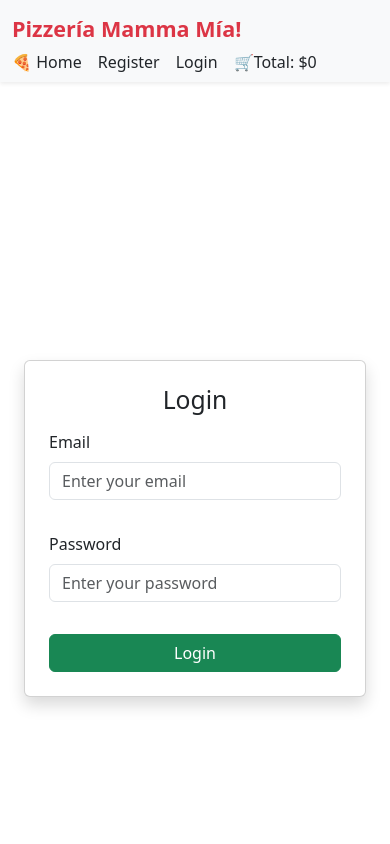
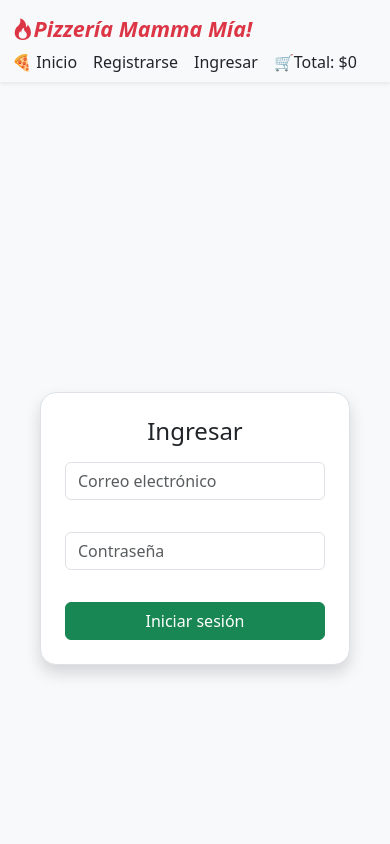
Before and after one commit to JennifferPrieto/hito1-react, a React (Vite) app: page /hito1-react/login in a window 390 px wide. Shown: the top 844 px of the page. Built offline with nearby package versions, Linux system fonts and the light colour scheme.

Commit message:
diseño responsivo

```diff
--- a/package.json
+++ b/package.json
@@ -14,6 +14,7 @@
   },
   "dependencies": {
     "bootstrap": "^5.3.8",
+    "bootstrap-icons": "^1.13.1",
     "react": "^19.1.1",
     "react-dom": "^19.1.1",
     "react-icons": "^5.5.0",
--- a/src/assets/css/style.css
+++ b/src/assets/css/style.css
@@ -8,20 +8,41 @@
   display: flex;
   justify-content: center;
   align-items: center;
-  color: var(--text-light);
+  overflow: hidden;
 
+
+}
+.pizzaHeader__fade {
+  position: absolute;
+  inset: 0;
+  background: rgba(0, 0, 0, 0.45);
+  z-index: 1;
 }
 
 .pizzaHeader__center{
+  position: relative;
   z-index: 2;
   text-align: center;
-  padding: 2rem;
+  padding: 1rem;
 }
-
-.pizzaHeader__card{
-    background-color: rgba(0, 0, 0, 0.6);
-    padding: 100px ;
 
 
 
+@media (max-width: 768px) {
+  .pizzaHeader {
+    height: 70vh;
+  }
+
+  .pizzaHeader__card {
+    padding: 1.5rem;
+  }
+
+  .pizzaHeader__card h1 {
+    font-size: 1.8rem;
+  }
+
+  .pizzaHeader__card p {
+    font-size: 1rem;
+  }
+
 }
--- a/src/components/Header.jsx
+++ b/src/components/Header.jsx
@@ -21,7 +21,6 @@ const Header = () => {
             <div className="pizzaHeader__card text-center">
                  <h1 className="fw-bold fs-1 text-white">Pizzería Mamma Mía!</h1>
                  <p className="fs-5 text-white ">¡Tenemos las mejores pizzas que podrás encontrar!</p>
-                 <hr className="border-2 mx-auto" style={{ width: "60%", borderColor: "white" }} />
 
             </div>
 
--- a/src/components/Navbar.jsx
+++ b/src/components/Navbar.jsx
@@ -1,6 +1,8 @@
 import { Link } from "react-router-dom";
 import { useUser } from "../context/UserContext";
 import { useCart } from "../context/CartContext";
+import "bootstrap-icons/font/bootstrap-icons.css"
+
 
 const Navbar = () => {
    const { token, logout } = useUser();
@@ -10,20 +12,27 @@ const Navbar = () => {
     return (
         <nav className="navbar navbar-expand-lg navbar-light bg-light shadow-sm ">
             <div className="container">
-                <Link className="navbar-brand fw-bold fs-4 text-danger" to="/" > Pizzería Mamma Mía! </Link>
+                <Link className="navbar-brand fw-bold fs-4 text-danger" to="/" >
+                    <i className="bi bi-fire me-2">Pizzería Mamma Mía!</i>
+                </Link>
+
                 <div className="d-flex align-items-center gap-3">
-                    <Link className="nav-link text-dark" to="/"> 🍕 Home </Link>
+                    <Link className="nav-link text-dark" to="/">
+
+                     🍕 Inicio
+                    </Link>
 
                     {token ? (
                         <>
-                        <Link className="nav-link" to="/profile">Profile</Link>
+                        <Link className="nav-link text-dark" to="/profile">
+                        Profile</Link>
                         <button className="btn btn-danger ms-2" onClick={logout}>Logout</button>
                         </>
 
                     ) : (
                         <>
-                        <Link className="nav-link text-dark" to="/register"> Register </Link>
-                        <Link className="nav-link text-dark" to="/login"> Login </Link>
+                        <Link className="nav-link text-dark" to="/register"> Registrarse </Link>
+                        <Link className="nav-link text-dark  " to="/login"> Ingresar </Link>
                         </>
 
                     )}
--- a/src/index.css
+++ b/src/index.css
@@ -13,56 +13,69 @@
   -moz-osx-font-smoothing: grayscale;
 }
 
-a {
-  font-weight: 500;
-  color: #646cff;
-  text-decoration: inherit;
-}
-a:hover {
-  color: #535bf2;
-}
+
 
 body {
   margin: 0;
-  display: flex;
-  place-items: center;
-  min-width: 320px;
+  padding: 0;
   min-height: 100vh;
+  background-color: #f8f9fa;
+  color: #212529;
 }
 
-h1 {
-  font-size: 3.2em;
-  line-height: 1.1;
+:root {
+  width: 100%;
+  max-width: 100%;
+  margin: 0 auto;
+  padding: 0;
+  text-align: left;
 }
+
+a {
+  color: #28a745;
+  text-decoration: none;
+}
+
+a:hover {
+  color: #218838;
+}
+
+
 
 button {
   border-radius: 8px;
-  border: 1px solid transparent;
+  border: none;
   padding: 0.6em 1.2em;
   font-size: 1em;
   font-weight: 500;
   font-family: inherit;
   background-color: #1a1a1a;
+  color: white;
   cursor: pointer;
-  transition: border-color 0.25s;
+  transition: 0.3s;
 }
 button:hover {
-  border-color: #646cff;
-}
-button:focus,
-button:focus-visible {
-  outline: 4px auto -webkit-focus-ring-color;
+  border-color: #28a745;
 }
 
-@media (prefers-color-scheme: light) {
-  :root {
-    color: #213547;
-    background-color: #ffffff;
+.card {
+  border-radius: 1rem;
+  border: 1px solid #dee2e6;
+  background-color: #fff;
+
+}
+
+
+@media (max-width: 768px) {
+  .card {
+    margin: 1rem;
+    padding: 1.5rem;
   }
-  a:hover {
-    color: #747bff;
+
+  h2 {
+    font-size: 1.5rem;
   }
   button {
-    background-color: #f9f9f9;
+    width: 100%;
   }
 }
--- a/src/pages/Home.jsx
+++ b/src/pages/Home.jsx
@@ -32,14 +32,16 @@ const Home = () => {
          <Header/>
 
 
-      <div className="container-fluid py-4">
-         <h2 className=" mb-4 text-center"> Our restaurant's menu</h2>
-         <div className="row row-cold-1 row-cols-sm-2 row-cols-lg-3 g-4">
+      <div className="container-fluid py-5">
+         <h2 className=" mb-4 text-center text-danger fw-bold">
+              Bienvenido a nuestro menú
+         </h2>
+         <div className="row row-cold-1 row-cols-sm-2 row-cols-md-3 row-cols-lg-4 g-4">
             {pizzas.length > 0 ? (
                pizzas.map((pizza) => (
-                  <div className="col" key={pizza.id}>
-                     <CardPizza pizza={pizza} addToCart={addToCart} />
-                  </div>
+
+                     <CardPizza key={pizza.id} pizza={pizza} addToCart={addToCart} />
+
                ))
             ) : (
                <p className="text-center">Cargando pizzas...</p>
--- a/src/pages/LoginPage.jsx
+++ b/src/pages/LoginPage.jsx
@@ -27,18 +27,18 @@ const LoginPage = () => {
     };
 
     return (
-        <div className="container-fluid d-flex align-items-center justify-content-center min-vh-100">
+        <div className="container-fluid d-flex align-items-center justify-content-center  min-vh-100 ">
         <div className="col-12 col-sm-8  col-md-6 col-lg-4">
          <div className="card shadow p-4 " >
-            <h2 className="text-center mb-3">Login</h2>
+            <h2 className="text-center mb-3">Ingresar</h2>
             <form onSubmit={handleSubmit} className="d-flex flex-column  gap-3">
                 <div className="mb-3">
-                    <label htmlFor="email" className="form-label">Email</label>
+
 
                 <input
                 name="email"
                 type="email"
-                placeholder="Enter your email"
+                placeholder="Correo electrónico"
                 className="form-control"
                 value={form.email}
                 onChange={handleChange}
@@ -46,12 +46,12 @@ const LoginPage = () => {
                  </div>
 
                  <div className="mb-3">
-                <label htmlFor="password" className="form-label">Password</label>
+
 
                 <input
                  name="password"
                  type="password"
-                 placeholder="Enter your password"
+                 placeholder="Contraseña"
                  className="form-control"
                  value={form.password}
                  onChange={handleChange}
@@ -62,7 +62,7 @@ const LoginPage = () => {
                 {error && <p className="text-danger text-center">{error}</p>}
 
                  <button type="submit" className="btn btn-success w-100">
-                   Login
+                   Iniciar sesión
                  </button>
 
             </form>
--- a/src/pages/Pizza.jsx
+++ b/src/pages/Pizza.jsx
@@ -47,7 +47,7 @@ const Pizza = () => {
                         </ul>
                     </div>
 
-                    <div className="d-flex justify-content-between align-items-center mt-4">
+                    <div className="d-flex justify-content-between align-items-center mt-4 gap-4">
                         <h4 className="text-success fw-bold">${pizza.price}</h4>
                         <button className="btn btn-danger">Añadir al carrito 🛒 </button>
 
--- a/src/pages/RegisterPage.jsx
+++ b/src/pages/RegisterPage.jsx
@@ -39,31 +39,32 @@ const RegisterPage = () => {
 
 
     return (
-        <div className="container-fluid d-flex align-items-center justify-content-center min-vh-100">
+        <div className="container-fluid d-flex align-items-center justify-content-center min-vh-100 ">
           <div className="col-12 col-sm-8 col-md-6 col-lg-4">
            <div className="card shadow p-4 " >
-            <h2 className="mb-3 text-center" >Register</h2>
+            <h2 className="mb-3 text-center" >Registrarse</h2>
             <form onSubmit={handleSubmit} className="d-flex flex-column gap-4">
                 <input
                 name="email"
                 type="email"
-                placeholder="Email"
+                placeholder="Correo electrónico"
                 className="form-control"
                 value={form.email}
-                onChange={handleChange} />
+                onChange={handleChange}
+                required />
 
                 <input
                 name="password"
                  type="password"
-                 placeholder="Password"
+                 placeholder="Contraseña"
                  className="form-control"
                  value={form.password}
-                 onChange={handleChange} />
+                 onChange={handleChange} required />
 
                  <input
                  type="password"
                  name="confirmPassword"
-                 placeholder="Confirm password"
+                 placeholder="Confirmar contraseña"
                  className="form-control"
                  value={form.confirmPassword}
                  onChange={handleChange} required/>
@@ -72,7 +73,7 @@ const RegisterPage = () => {
 
 
                  <button type="submit" className="btn btn-success">
-                    Register
+                    Continuar
                  </button>
 
             </form>
```
Also changed, not shown: src/components/CardPizza.jsx (+40 -14 lines), src/pages/Cart.jsx (+6 -6 lines), 1 other file (tests, documents, lock files or other folders).
